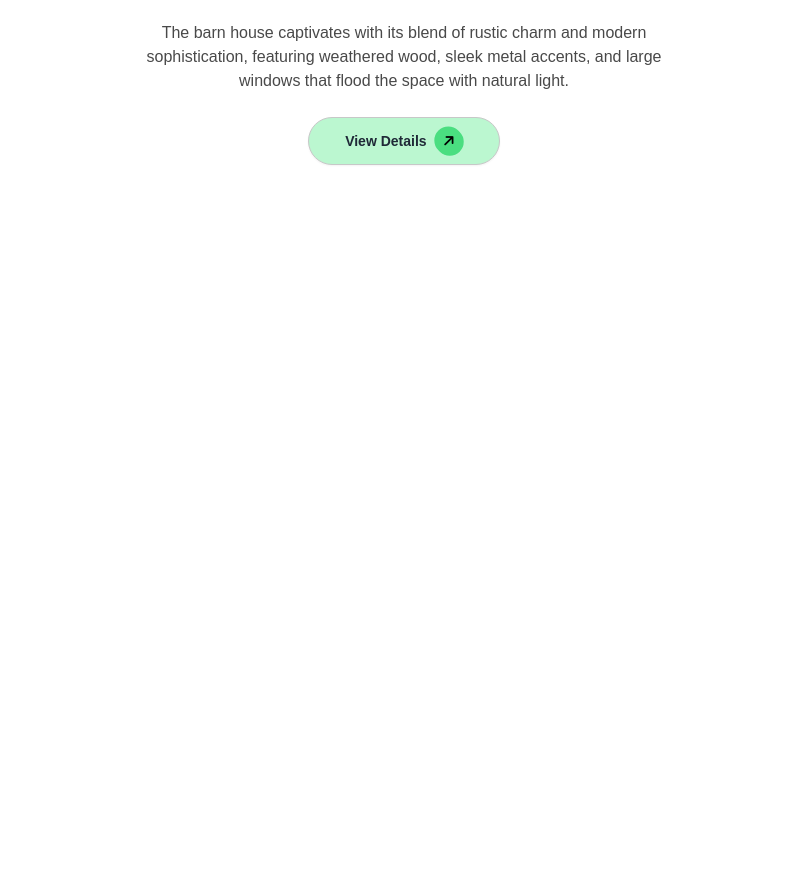
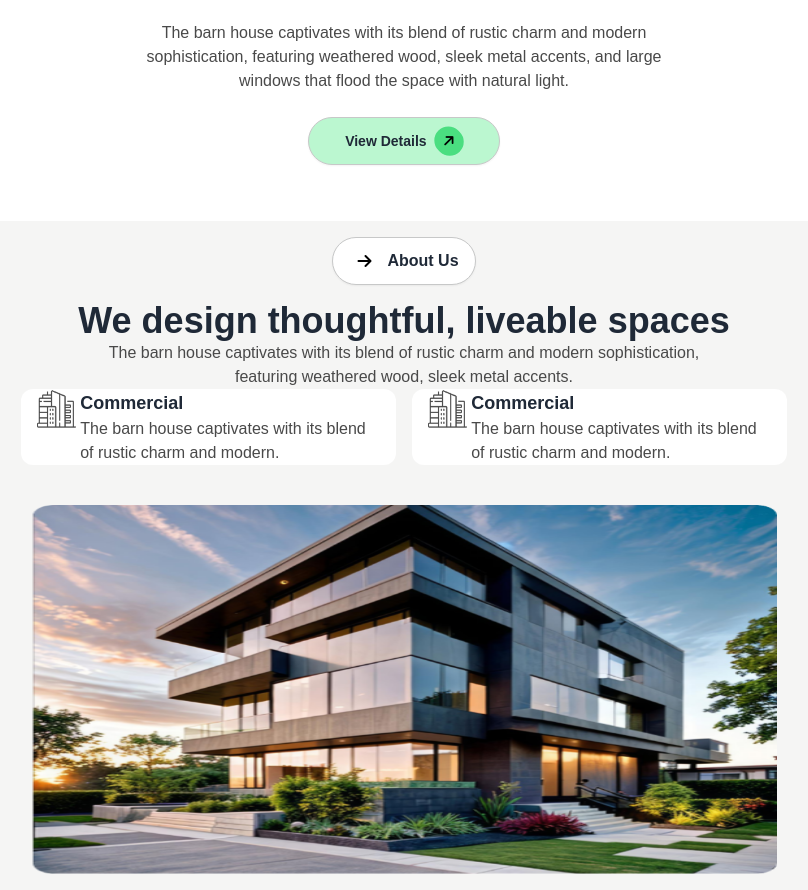
Before and after one commit to ShaifulIslam120/Assignment3, a plain HTML site: page index.html in a window 1280 px wide. Shown: the part 537-1427 px from the top of the page, without its empty margins (236-1044 px from the left). Before the commit the page ends 800 px from the top, so only its background shows below. Drawn offline with nearby package versions, Linux system fonts and the light colour scheme.

Commit message:
2nd push

```diff
--- a/index.html
+++ b/index.html
@@ -14,8 +14,8 @@
 }
     </style>
 </head>
-<body class=" manrope lg:container mx-auto bg-[#FFFFFF] px-12 py-4">
-   <header>
+<body class=" manrope lg:container mx-auto bg-[#FFFFFF] ">
+   <header class="px-12 py-4">
     <nav class="flex justify-between items-center">
         <div class="flex space-x-4 items-center">
             <i class="fa-solid fa-arrow-right bg-[#ABEF5F] -rotate-45 p-2 rounded-full"></i>
@@ -49,8 +49,43 @@
         </div>
     </section>
    </header>
-    <main>
-
+    <main class="bg-stone-100 mt-10 w-full">
+        <section class="">
+            <div class="flex justify-center py-4 ">
+                <button class="btn btn-active bg-[#FFFFFF] rounded-3xl text-base "><i class="fa-solid fa-arrow-right p-2 rounded-full" style="color: black;margin: auto ; " ></i>About Us</button>
+            </div>
+            <div class="text-center">
+                <h1 class="text-4xl font-extrabold">We design thoughtful, liveable spaces</h1>
+                <p class="text-base text-[#494949]">The barn house captivates with its blend of rustic charm and  modern sophistication, <br> featuring weathered wood, sleek metal accents.</p>
+            </div>
+            <div class="flex flex-col lg:flex-row justify-center lg:gap-4 lg:space-y-0 space-y-4 px-4  ">
+                <div class="bg-white rounded-xl lg:w-[375px] w-[335]">
+                    <div class="flex justify-center px-4 gap-1">
+                        <div>
+                            <img src="./assets/commercial.png" alt="">
+                        </div>
+                        <div>
+                            <h2 class="text-lg font-bold">Commercial</h2>
+                            <p class="text-base text-[#494949]">The barn house captivates with its blend of rustic charm and modern.</p>
+                        </div>
+                    </div>
+                </div>
+            <div class="flex flex-col lg:flex-row justify-center gap-4 ">
+                <div class="bg-white rounded-xl lg:w-[375px] w-[335]">
+                    <div class="flex justify-center px-4 gap-1">
+                        <div>
+                            <img src="./assets/commercial.png" alt="">
+                        </div>
+                        <div>
+                            <h2 class="text-lg font-bold">Commercial</h2>
+                            <p class="text-base text-[#494949]">The barn house captivates with its blend of rustic charm and modern.</p>
+                        </div>
+                    </div>
+                </div>
+            </div>
+        </div>
+        <img src="./assets/Rectangle.png" alt="" class="mx-auto lg:w-[770px] lg:h-[385px] mt-10 pb-4 px-3">
+        </section >
     </main>
     <footer>
 
```
